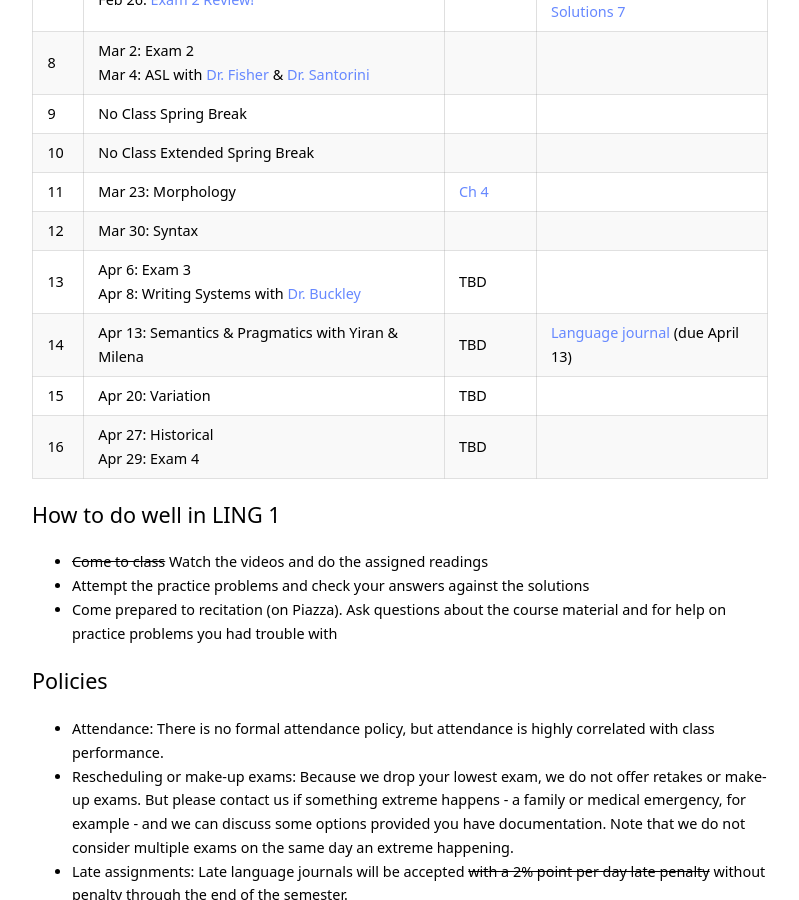
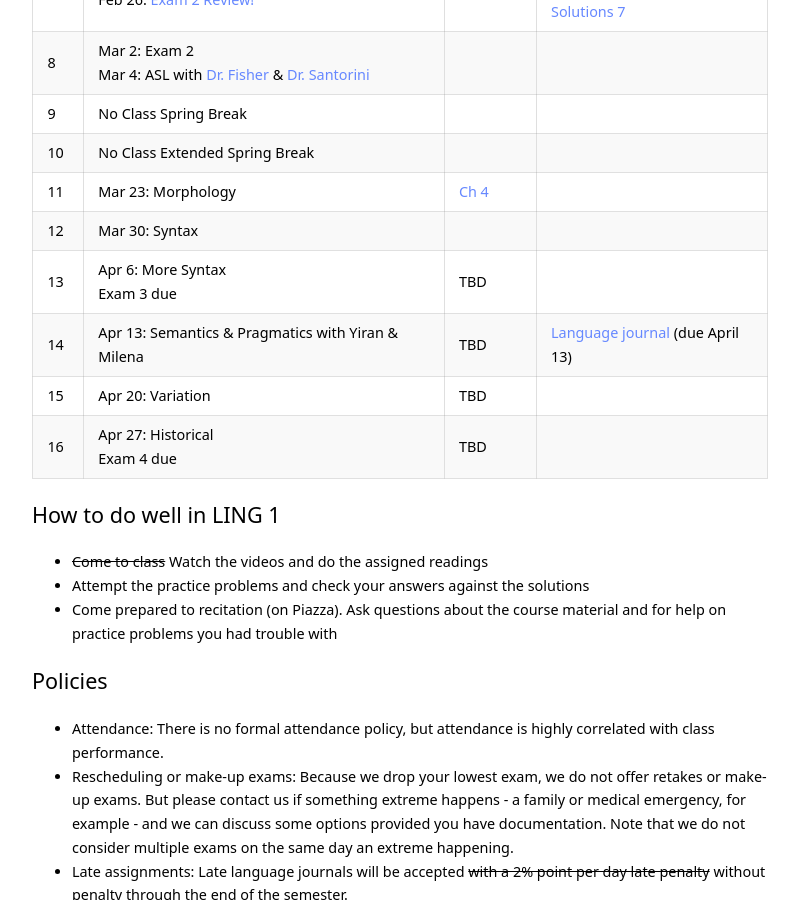
Before and after one commit to kschuler/ling001, a Jekyll site: the page built from index.md, in a window 1280 px wide and 900 px high, scrolled down 3103 px. Shown: the whole window, without its empty margins (240-1039 px from the left). Built offline with Jekyll 4.4.1, drawn with Linux system fonts in a browser that asks for light colours.

Commit message:
Update index.md

```diff
--- a/index.md
+++ b/index.md
@@ -89,10 +89,10 @@ Wk  | Lecture | Readings | Resources
 10 | **No Class Extended Spring Break** | |
 11 | Mar 23: Morphology | [Ch 4](https://app.perusall.com/courses/intro-to-linguistics-1/chapter-4-4-1-4-5?assignmentId=pxa2xEZE3KQXDioBC&part=1) |
 12 | Mar 30: Syntax |  |
-13 | Apr 6: **Exam 3**<br> Apr 8: Writing Systems with [Dr. Buckley](https://www.ling.upenn.edu/~gene/home.html)| TBD|
+13 | Apr 6: More Syntax<br> **Exam 3 due**| TBD|
 14 | Apr 13: Semantics & Pragmatics with Yiran & Milena | TBD | [Language journal](resources/language-journal-assignment) (due April 13)
-15 | Apr 20:  Variation| TBD |
-16 | Apr 27: Historical<br>Apr 29: **Exam 4** | TBD  |
+15 | Apr 20: Variation| TBD |
+16 | Apr 27: Historical<br>**Exam 4 due** | TBD  |
 
 ## How to do well in LING 1
 - ~~Come to class~~ Watch the videos and do the assigned readings
```
